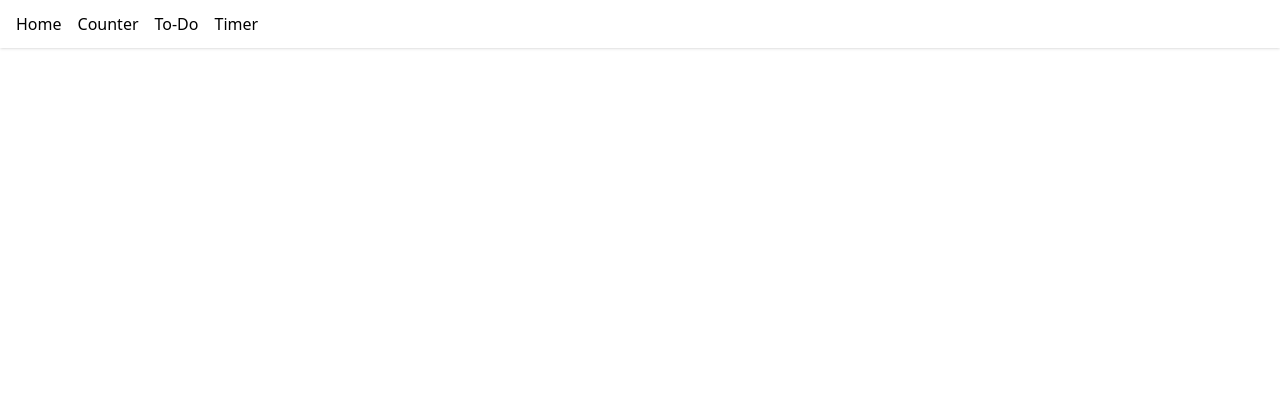
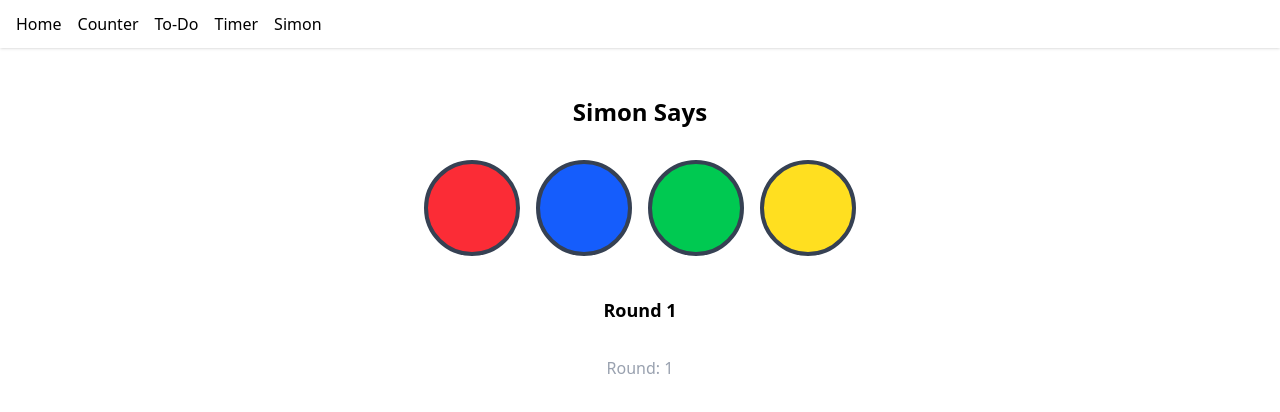
Before and after one commit to luisdavidgd/react, a React (Vite) app: page /#/simon in a window 1280 px wide. Shown: the top 412 px of the page. Built offline with nearby package versions, Linux system fonts and the light colour scheme.

Commit message:
feat: Simon says added

```diff
--- a/src/App.tsx
+++ b/src/App.tsx
@@ -4,6 +4,7 @@ import Home from './pages/Home'
 import Counter from './pages/Counter'
 import Todo from './pages/Todo'
 import Timer from './pages/Timer'
+import Simon from './pages/Simon'
 
 export default function App() {
   return (
@@ -14,6 +15,7 @@ export default function App() {
         <Route path="/counter" element={<Counter />} />
         <Route path="/todo" element={<Todo />} />
         <Route path="/timer" element={<Timer />} />
+        <Route path="/simon" element={<Simon />} />
       </Routes>
     </>
   )
--- a/src/components/Navbar.tsx
+++ b/src/components/Navbar.tsx
@@ -8,6 +8,7 @@ export default function Navbar() {
         <Link to="/counter" className="hover:text-indigo-400">Counter</Link>
         <Link to="/todo" className="hover:text-indigo-400">To-Do</Link>
         <Link to="/timer" className="hover:text-indigo-400">Timer</Link>
+        <Link to="/simon" className="hover:text-indigo-400">Simon</Link>
       </div>
     </nav>
   )
--- /dev/null
+++ b/src/pages/Simon.tsx
@@ -0,0 +1,155 @@
+import { useState, useRef } from "react"
+
+const colors = ["red", "blue", "green", "yellow"]
+
+export default function Simon() {
+    const [sequence, setSequence] = useState<string[]>([])
+    const [player, setPlayer] = useState<string[]>([])
+    const [locked, setLocked] = useState(true)
+    const [message, setMessage] = useState("Game is starting!")
+    const [round, setRound] = useState(0)
+    const timeoutRef = useRef<NodeJS.Timeout | null>(null)
+
+    // Flash effect for buttons
+    const [flashing, setFlashing] = useState<string | null>(null)
+
+    // Start next round
+    function nextRound() {
+        setPlayer([])
+        setSequence(seq => {
+            const next = [...seq, colors[Math.floor(Math.random() * colors.length)]]
+            setRound(next.length)
+            setMessage(`Round ${next.length}`)
+            playSequence(next)
+            return next
+        })
+    }
+
+    // Play the sequence visually
+    function playSequence(seq: string[]) {
+        setLocked(true)
+        let i = 0
+        function flashNext() {
+            setFlashing(seq[i])
+            playSound(seq[i])
+            timeoutRef.current = setTimeout(() => {
+                setFlashing(null)
+                i++
+                if (i < seq.length) {
+                    timeoutRef.current = setTimeout(flashNext, 300)
+                } else {
+                    setLocked(false)
+                }
+            }, 400)
+        }
+        flashNext()
+    }
+
+    function playSound(color: string) {
+        const ctx = new (window.AudioContext || (window as any).webkitAudioContext)()
+        const o = ctx.createOscillator()
+        const g = ctx.createGain()
+
+        const freqs: Record<string, number> = {
+            red: 261.6,    // C4
+            blue: 329.6,   // E4
+            green: 392.0,  // G4
+            yellow: 523.3  // C5
+        }
+        o.frequency.value = freqs[color] || 440
+        o.type = "sine"
+        g.gain.value = 0.2
+
+        o.connect(g)
+        g.connect(ctx.destination)
+        o.start()
+        o.stop(ctx.currentTime + 0.25)
+        o.onended = () => ctx.close()
+    }
+
+    function playErrorSound() {
+        const ctx = new (window.AudioContext || (window as any).webkitAudioContext)()
+        const o = ctx.createOscillator()
+        const g = ctx.createGain()
+        o.frequency.value = 110 // Grave
+        o.type = "sawtooth"
+        g.gain.value = 0.3
+        o.connect(g)
+        g.connect(ctx.destination)
+        o.start()
+        o.stop(ctx.currentTime + 0.4)
+        o.onended = () => ctx.close()
+    }
+
+    // Handle player input
+    function handleClick(color: string) {
+        if (locked) return
+        const nextPlayer = [...player, color]
+        setPlayer(nextPlayer)
+        setFlashing(color)
+        playSound(color)
+        setTimeout(() => setFlashing(null), 200)
+
+        // Check sequence
+        for (let i = 0; i < nextPlayer.length; i++) {
+            if (nextPlayer[i] !== sequence[i]) {
+                setMessage("You lost! Click to restart.")
+                setLocked(true)
+                playErrorSound()
+                return
+            }
+        }
+        if (nextPlayer.length === sequence.length) {
+            setMessage("Correct! Next round...")
+            setLocked(true)
+            setTimeout(() => nextRound(), 1000)
+        }
+    }
+
+    // Start game on mount
+    function startGame() {
+        const first = [colors[Math.floor(Math.random() * colors.length)]]
+        setSequence(first)
+        setPlayer([])
+        setRound(1)
+        setMessage("Round 1")
+        playSequence(first)
+    }
+
+    // Start game on first render
+    // eslint-disable-next-line
+    useState(() => { startGame() })
+
+    return (
+        <div className="flex flex-col items-center gap-6 py-8 px-2">
+            <h2 className="text-2xl font-bold mb-2">Simon Says</h2>
+            <div className="grid grid-cols-2 gap-4 sm:flex sm:flex-wrap sm:gap-4 justify-center">
+                {colors.map(color => (
+                    <button
+                        key={color}
+                        className={`
+                        w-20 h-20 sm:w-24 sm:h-24 rounded-full border-4 border-gray-700
+                        focus:outline-none transition
+                        ${color === "red" ? "bg-red-500" : ""}
+                        ${color === "blue" ? "bg-blue-600 text-white" : ""}
+                        ${color === "green" ? "bg-green-500" : ""}
+                        ${color === "yellow" ? "bg-yellow-300" : ""}
+                        ${flashing === color ? "opacity-50 scale-110" : ""}
+                        ${locked ? "cursor-not-allowed opacity-70" : "hover:opacity-80"}
+                    `}
+                        style={{ boxShadow: flashing === color ? "0 0 20px #fff" : undefined }}
+                        onClick={() => handleClick(color)}
+                        disabled={locked}
+                        aria-label={color}
+                    />
+                ))}
+            </div>
+            <p className="mt-4 text-lg font-semibold">{message}</p>
+            {locked && message.startsWith("You lost") && (
+                <button className="mt-4 px-4 py-2 rounded bg-indigo-600 text-white hover:bg-indigo-700 transition"
+                    onClick={startGame}>Restart</button>
+            )}
+            <div className="mt-2 text-gray-400">Round: {round}</div>
+        </div>
+    )
+}
```
